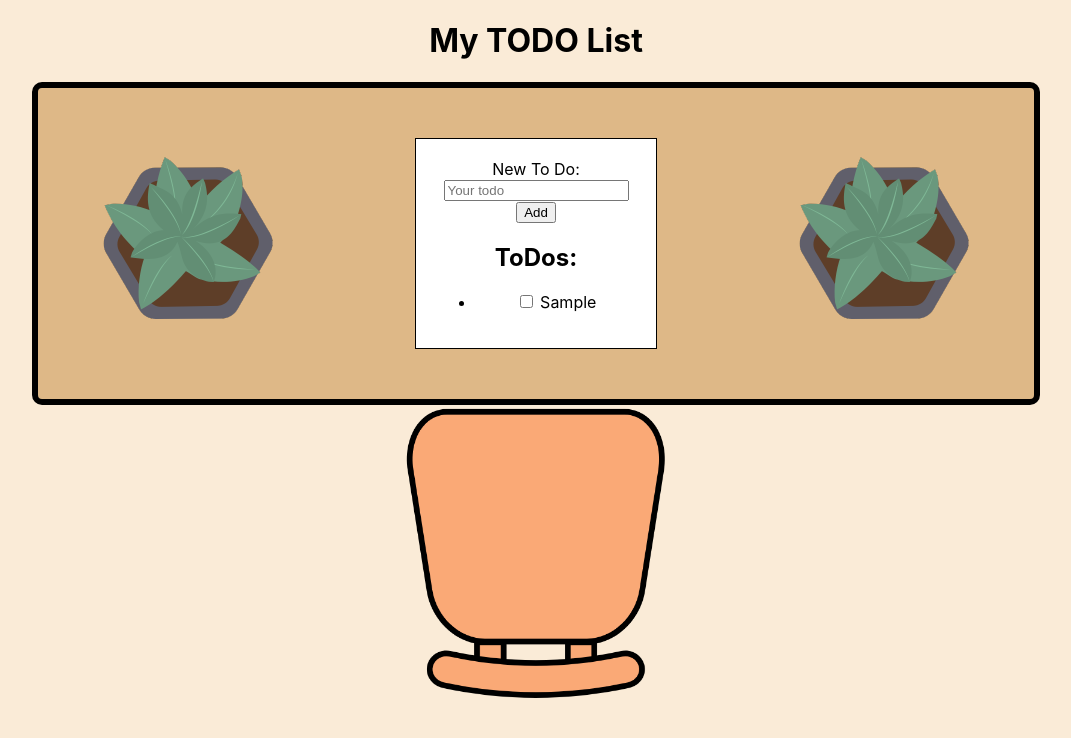
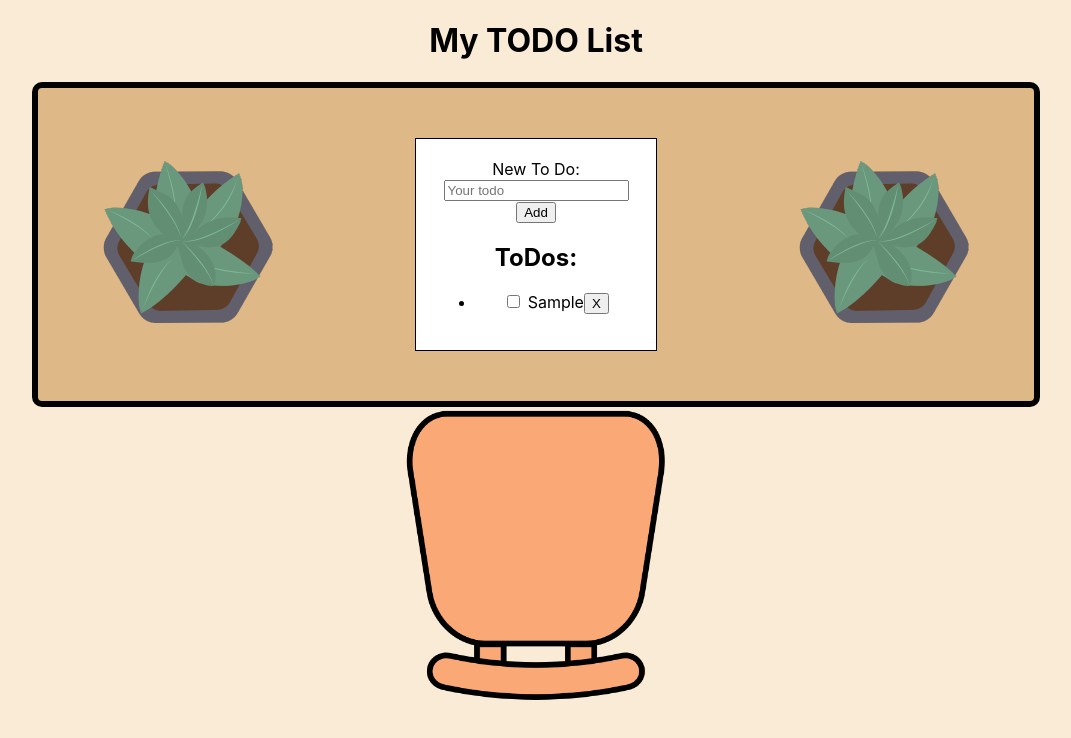
Before and after one commit to becodeorg/verou-5-react-intro-Jonasi-Deetens, a React (Create React App) app: page / in a window 1280 px wide. Both pictures are taken after typing "Sample" into the empty fields and a click on the button "Add". Shown: the top 738 px of the page, without its empty margins (104-1175 px from the left). Built offline with nearby package versions, Linux system fonts and the light colour scheme.

Commit message:
Add remove button to list items

```diff
--- a/src/components/Paper.js
+++ b/src/components/Paper.js
@@ -4,16 +4,25 @@ import TodoList from "./TodoList";
 
 function Paper() {
     const initialTodos = [];
+    const [id, setId] = useState(0);
     const [todos, setTodos] = useState(initialTodos);
 
     function addTodo (todo) {
-      setTodos([...todos, todo]);
+        setTodos([...todos, { id: id, title: todo, completed: false }]);
+        setId(id + 1);
+    }
+
+    function removeTodo (todo) {
+        const todoIndex = todos.indexOf(todo.id);
+        console.log(id + " " + todo.id);
+        console.log(todoIndex);
+        if (todoIndex != -1) todos.splice(todoIndex, 1);
     }
 
     return (
         <div className="paper">
             < AddToDoForm addTodo={addTodo}/>
-            < TodoList todos={todos}/>
+            < TodoList todos={todos} removeTodo={removeTodo}/>
         </div>
     )
 }
--- a/src/components/TodoList.js
+++ b/src/components/TodoList.js
@@ -1,13 +1,14 @@
 import React from 'react'
 
-function TodoList({todos}) {
+function TodoList({todos, removeTodo}) {
   return (
     <div>
         <h2>ToDos:</h2>
         <ul>
           {todos.map((todo) => (
-            <li>
-              <input type="checkbox" /> {todo}
+            <li key={todo.id}>
+              <input type="checkbox" checked={todo.completed} onChange={() => console.log('do')} /> {todo.title}
+              <button onClick={() => removeTodo(todo)}> X </button>
             </li>
           ))}
         </ul>
--- a/src/index.css
+++ b/src/index.css
@@ -22,6 +22,7 @@ code {
   display: flex;
   max-width: 70%;
   margin: auto;
+  align-items: center;
 }
 
 .paper {
```
